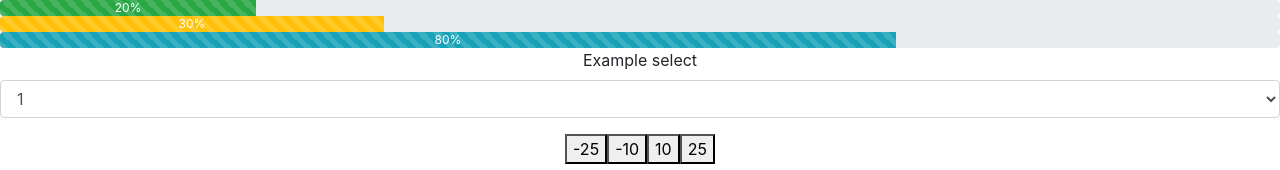
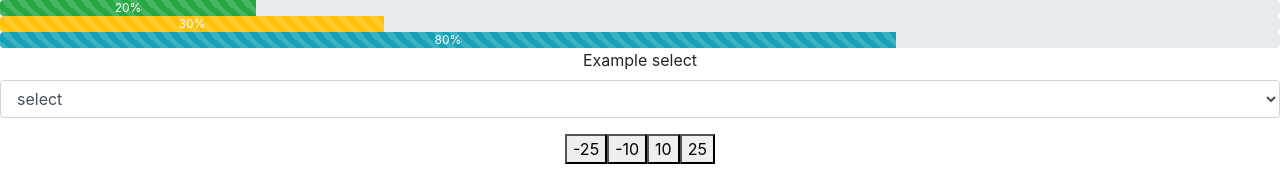
Before and after one commit to hl896/animateBar, a React (Create React App) app: page / in a window 1280 px wide. Shown: the top 170 px of the page. Built offline with nearby package versions, Linux system fonts and the light colour scheme.

Commit message:
2019 0403 5pm

```diff
--- a/src/Bars/Bar.jsx
+++ b/src/Bars/Bar.jsx
@@ -1,15 +1,25 @@
 import React,{Component} from 'react';
 import ProgressBar from 'react-bootstrap/ProgressBar';
 import './bar.css';
-import {Form} from 'react-bootstrap'
+import {Form,FormGroup, FormControl} from 'react-bootstrap'
+
+
+
 class Bar extends Component{
     constructor(props){
         super(props);
         this.state = {
             value_status1st:20,
             value_status2nd:30,
-            value_status3th:70
+            value_status3th:70,
+            status1:false,
+            status2:false,
+            status3:false
         }
+
+    }
+    onpick(e){
+        console.log('[Onpick:]'+this.inputEl.value);
     }
     render(){
         return (
@@ -22,10 +32,16 @@
                 <Form>
                     <Form.Group controlId="exampleForm.ControlSelect1">
                         <Form.Label>Example select</Form.Label>
-                        <Form.Control as="select">
-                        <option>1</option>
-                        <option>2</option>
-                        <option>3</option>
+                        <Form.Control as="select"
+                            onChange={this.onpick.bind(this)}
+                            inputEl={el=>this.inputEl=el}
+                            placeholder="select"
+                            componentClass="select"
+                            >
+                        <option value="">select</option>
+                        <option value="1">1</option>
+                        <option value="2">2</option>
+                        <option value="3">3</option>
                         </Form.Control>
                     </Form.Group>
                     <button>-25</button>
```
